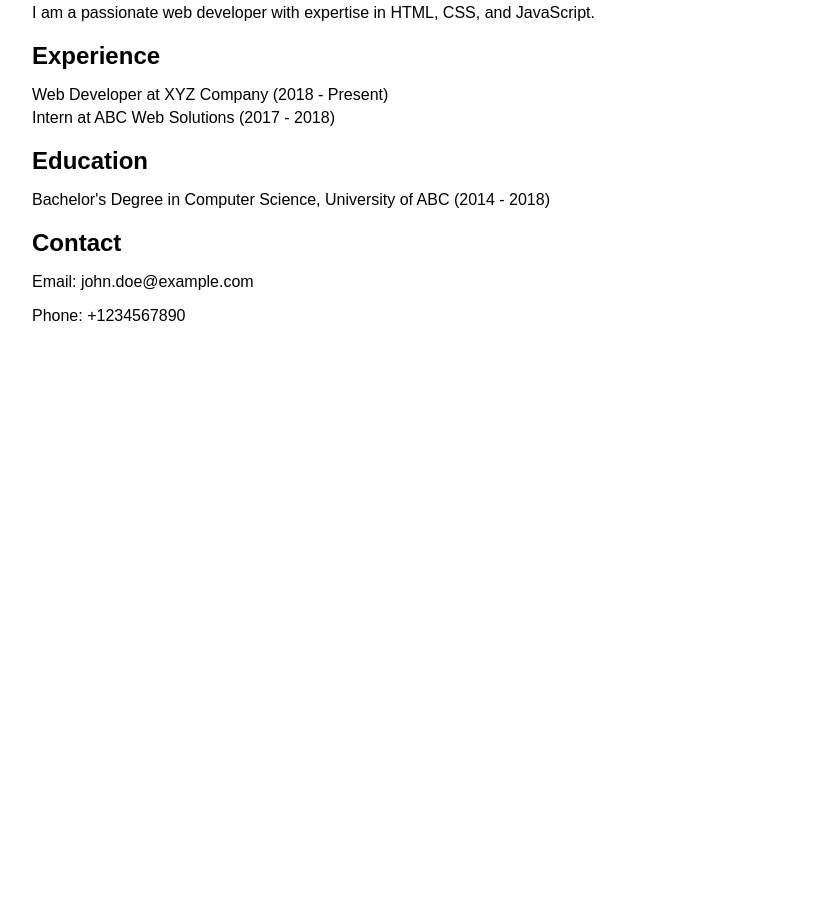
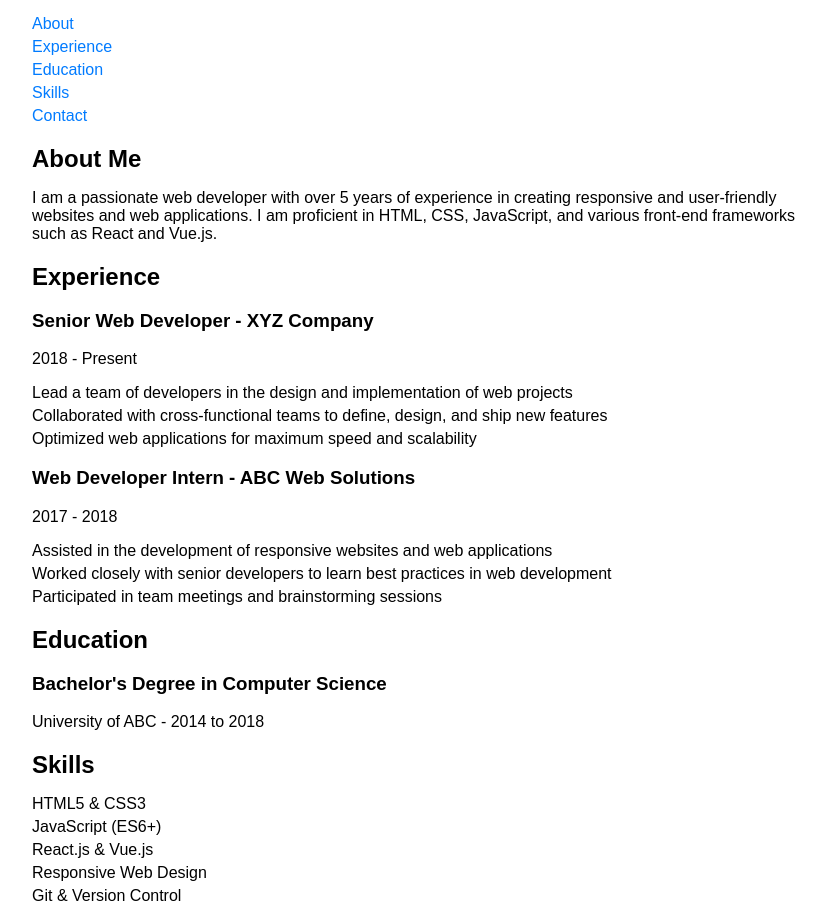
Before and after one commit to SandipPatilGithub/CV, a plain HTML site: page index.html in a window 1280 px wide. Shown: the part 185-1096 px from the top of the page, without its empty margins (208-1034 px from the left). Before the commit the page ends 800 px from the top, so only its background shows below. Drawn offline with Linux system fonts and the light colour scheme.

Commit message:
Update index.html

```diff
--- a/index.html
+++ b/index.html
@@ -3,36 +3,79 @@
 <head>
     <meta charset="UTF-8">
     <meta name="viewport" content="width=device-width, initial-scale=1.0">
-    <title>My CV</title>
+    <title>John Doe - Web Developer</title>
     <link rel="stylesheet" href="styles.css">
 </head>
 <body>
     <div class="container">
         <header>
-            <h1>John Doe</h1>
-            <p>Web Developer</p>
+            <div class="profile">
+                <img src="profile_picture.jpg" alt="John Doe">
+                <div class="profile-info">
+                    <h1>John Doe</h1>
+                    <p>Web Developer</p>
+                    <p class="location">New York, NY</p>
+                </div>
+            </div>
+            <nav>
+                <ul>
+                    <li><a href="#about">About</a></li>
+                    <li><a href="#experience">Experience</a></li>
+                    <li><a href="#education">Education</a></li>
+                    <li><a href="#skills">Skills</a></li>
+                    <li><a href="#contact">Contact</a></li>
+                </ul>
+            </nav>
         </header>
-        <section>
+        <section id="about">
             <h2>About Me</h2>
-            <p>I am a passionate web developer with expertise in HTML, CSS, and JavaScript.</p>
+            <p>I am a passionate web developer with over 5 years of experience in creating responsive and user-friendly websites and web applications. I am proficient in HTML, CSS, JavaScript, and various front-end frameworks such as React and Vue.js.</p>
         </section>
-        <section>
+        <section id="experience">
             <h2>Experience</h2>
+            <div class="job">
+                <h3>Senior Web Developer - XYZ Company</h3>
+                <p class="job-dates">2018 - Present</p>
+                <ul>
+                    <li>Lead a team of developers in the design and implementation of web projects</li>
+                    <li>Collaborated with cross-functional teams to define, design, and ship new features</li>
+                    <li>Optimized web applications for maximum speed and scalability</li>
+                </ul>
+            </div>
+            <div class="job">
+                <h3>Web Developer Intern - ABC Web Solutions</h3>
+                <p class="job-dates">2017 - 2018</p>
+                <ul>
+                    <li>Assisted in the development of responsive websites and web applications</li>
+                    <li>Worked closely with senior developers to learn best practices in web development</li>
+                    <li>Participated in team meetings and brainstorming sessions</li>
+                </ul>
+            </div>
+        </section>
+        <section id="education">
+            <h2>Education</h2>
+            <div class="education">
+                <h3>Bachelor's Degree in Computer Science</h3>
+                <p class="education-info">University of ABC - 2014 to 2018</p>
+            </div>
+        </section>
+        <section id="skills">
+            <h2>Skills</h2>
             <ul>
-                <li>Web Developer at XYZ Company (2018 - Present)</li>
-                <li>Intern at ABC Web Solutions (2017 - 2018)</li>
+                <li>HTML5 & CSS3</li>
+                <li>JavaScript (ES6+)</li>
+                <li>React.js & Vue.js</li>
+                <li>Responsive Web Design</li>
+                <li>Git & Version Control</li>
+                <li>UI/UX Design Principles</li>
             </ul>
         </section>
-        <section>
-            <h2>Education</h2>
-            <ul>
-                <li>Bachelor's Degree in Computer Science, University of ABC (2014 - 2018)</li>
-            </ul>
-        </section>
-        <section>
+        <section id="contact">
             <h2>Contact</h2>
             <p>Email: john.doe@example.com</p>
-            <p>Phone: +1234567890</p>
+            <p>Phone: +1 (123) 456-7890</p>
+            <p>LinkedIn: <a href="https://www.linkedin.com/in/johndoe" target="_blank">linkedin.com/in/johndoe</a></p>
+            <p>GitHub: <a href="https://github.com/johndoe" target="_blank">github.com/johndoe</a></p>
         </section>
     </div>
 </body>
```
